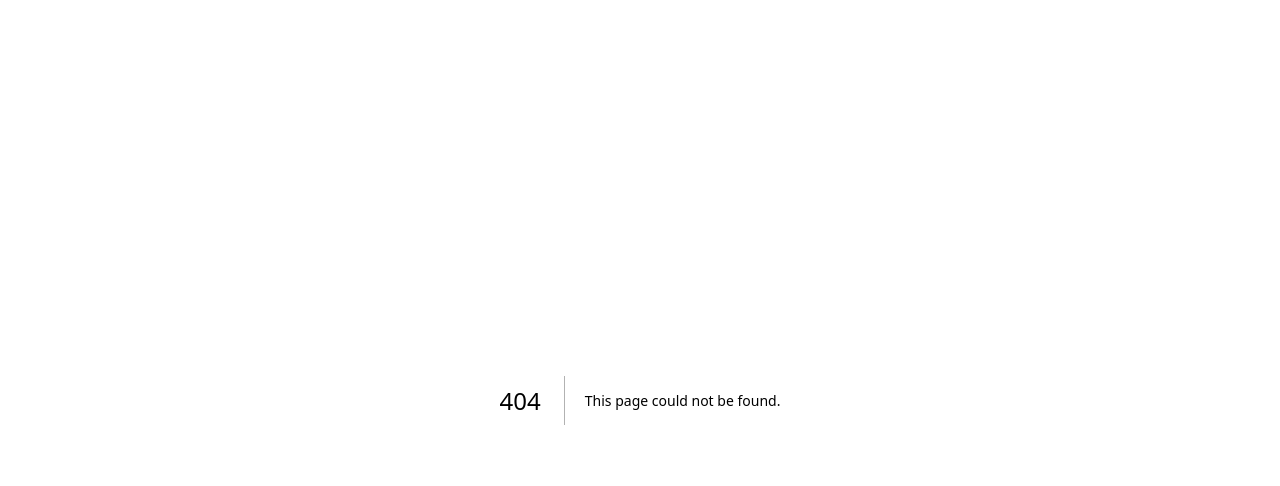
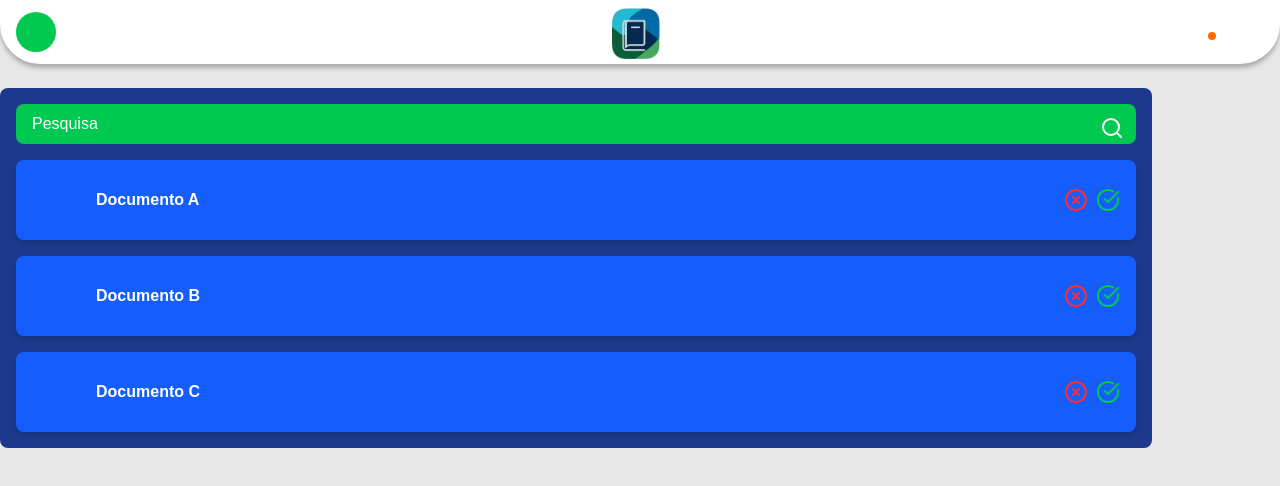
Before and after one commit to beckerme/ESTudo, a Next.js app in the folder estudo/: page /validar-documento in a window 1280 px wide. Before the commit this address had no page. Shown: the top 486 px of the page. Built offline with nearby package versions, Linux system fonts and the light colour scheme.

Commit message:
validar documento

```diff
--- a/estudo/src/app/page.js
+++ b/estudo/src/app/page.js
@@ -4,7 +4,6 @@ import supabase from "./config/supabaseClient";
 
 export default function Home() {
 
-<<<<<<< HEAD
   //teste de ligação com o supabase
   // console.log(supabase);
   const navigateToLogin = () => {
@@ -12,24 +11,12 @@ export default function Home() {
   };
 
   return (
-    <div>
-      <header>
-        <button
-          onClick={navigateToLogin}
-          style={{ cursor: "pointer" }}
-        >
-          Go to Login
-        </button>
-      </header>
-=======
-  return (
     <div style={{ display: 'flex', justifyContent: 'center', alignItems: 'center', height: '100vh', textAlign: 'center' }}>
       <div>
         <h1>Bem-vindo ao Estudo!</h1>
         <p>Esta é a página inicial do nosso aplicativo Next.js.</p>
         <a href="/login" style={{ color: 'blue', textDecoration: 'underline' }}>Ir para a página de login</a>
       </div>
->>>>>>> 7143e046d095941d9f6ee45e2ea7d3273fe297e4
     </div>
   );
 }
--- /dev/null
+++ b/estudo/src/app/validar-documento/page.js
@@ -0,0 +1,5 @@
+import ValidarDocumento from "@/components/validar-documento/validar-documento";
+
+export default function App() {
+    return <ValidarDocumento />;
+}
--- /dev/null
+++ b/estudo/src/components/validar-documento/validar-documento.jsx
@@ -0,0 +1,68 @@
+'use client';
+
+// Imports relacionados com páginas e fontes
+import { Kanit } from "next/font/google";
+import Header from "../HeaderInicio";
+import { useState } from 'react';
+import { Upload, Search, XCircle, CheckCircle } from 'lucide-react';
+
+// Fonte
+const kanit = Kanit({
+    subsets: ['latin'],
+    weight: "400",
+});
+
+const documents = [
+    { name: "Documento A", owner: "Maria Tavares", status: "Pendente" },
+    { name: "Documento B", owner: "José Campos", status: "Pendente" },
+    { name: "Documento C", owner: "Raquel Teixeira", status: "Pendente" },
+];
+
+export default function ValidarDocumento() {
+  const [search, setSearch] = useState("");
+
+  return (
+    <>
+        <div>
+            <Header/>
+        </div>
+
+      {/* Caixa de Pesquisa */}
+      <div className="w-full max-w-6xl mt-6 bg-blue-900 p-4 rounded-lg">
+        <div className="relative">
+          <input
+            type="text"
+            placeholder="Pesquisa"
+            value={search}
+            onChange={(e) => setSearch(e.target.value)}
+            className="w-full p-2 pl-4 rounded-lg bg-green-500 text-white placeholder-white focus:outline-none"
+          />
+          <Search className="absolute right-3 top-3 text-white" />
+        </div>
+
+        {/* Lista de Usuários */}
+        <div className="mt-4 space-y-4">
+          {documents
+            .filter((user) => user.name.toLowerCase().includes(search.toLowerCase()))
+            .map((user, index) => (
+              <div key={index} className="flex flex-col sm:flex-row items-center justify-between bg-blue-600 p-4 rounded-lg shadow-md">
+                <div className="flex items-center gap-4 w-full sm:w-auto">
+                  <div className={`w-12 h-12 rounded-full ${user.color}`}></div>
+                  <div className="text-center sm:text-left">
+                    <h3 className="text-white font-bold">{user.name}</h3>
+                    <p className="text-gray-300 text-sm">{user.email}</p>
+                    <p className="text-gray-400 text-xs">{user.role}</p>
+                  </div>
+                </div>
+                <div className="flex gap-2 mt-2 sm:mt-0">
+                  <XCircle className="text-red-500 cursor-pointer" size={24} />
+                  <CheckCircle className="text-green-500 cursor-pointer" size={24} />
+                </div>
+              </div>
+            ))}
+        </div>
+      </div>
+
+    </>
+    );
+}
```
